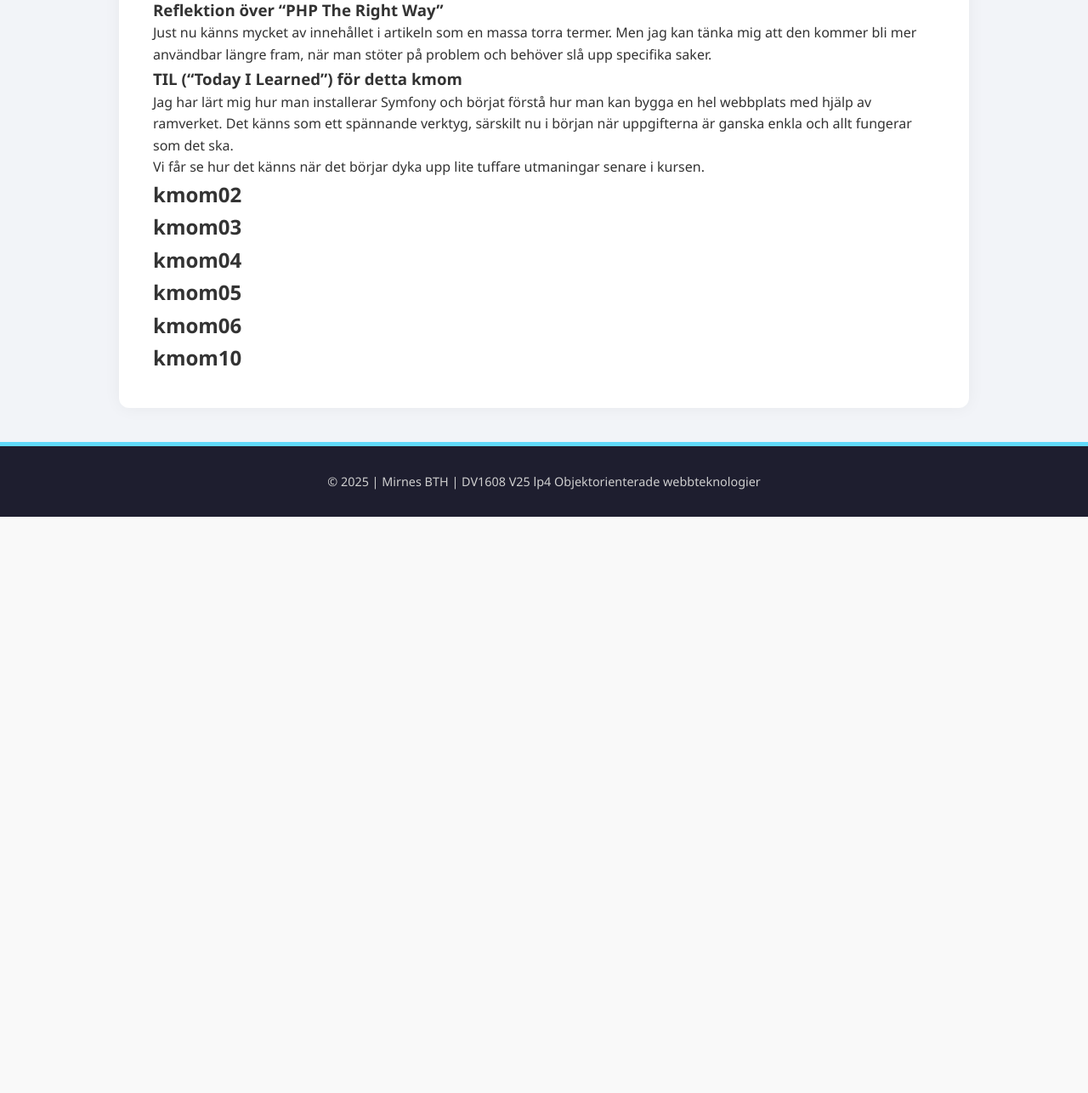
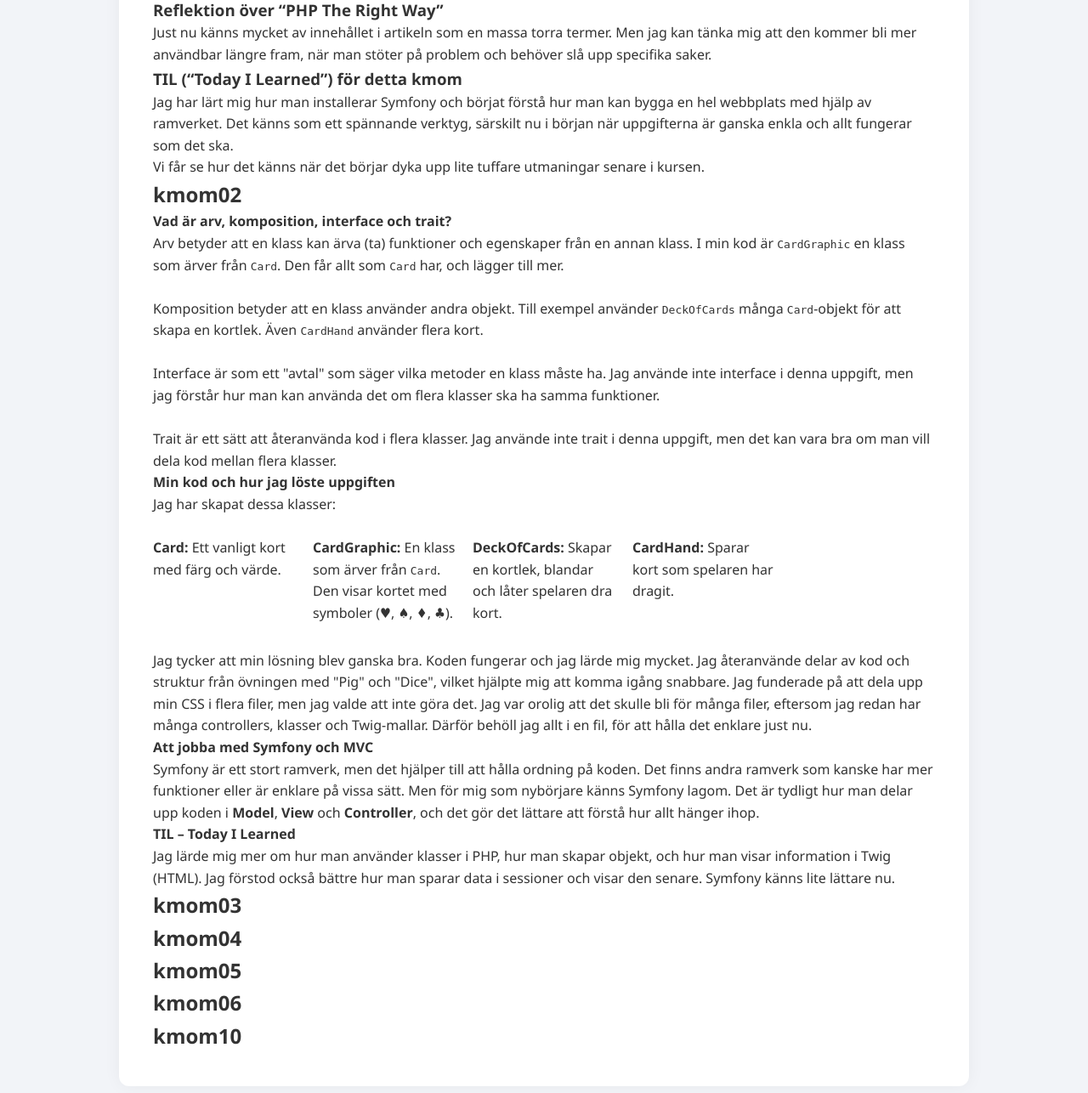
Before and after one commit to mirNNes/me-report, a Symfony app: template templates/report/index.html.twig in a window 1280 px wide. Shown: the part 848-2134 px from the top of the page at 85% size. Before the commit the page ends 1456 px from the top, so only its background shows below. Run offline with Twig, Linux system fonts and the light colour scheme; the template is opened without the code that fills it, so the values that code supplies are empty; style sheets or scripts are compiled from the project's sources; some libraries are stand-ins or nearby versions.

Commit message:
Uppdaterade redovisningstext för kmom02

```diff
--- a/templates/report/index.html.twig
+++ b/templates/report/index.html.twig
@@ -21,8 +21,43 @@ objektorientering fungerar i PHP. </p> <h3>PHPs modell för klasser och objekt
    lite tuffare utmaningar senare i kursen. </p>
     <section>
      <h2>kmom02</h2>
-    <p></p>
-    </section>
+<p>
+    <strong>Vad är arv, komposition, interface och trait?</strong><br>
+    Arv betyder att en klass kan ärva (ta) funktioner och egenskaper från en annan klass. I min kod är <code>CardGraphic</code> en klass som ärver från <code>Card</code>. Den får allt som <code>Card</code> har, och lägger till mer.<br><br>
+
+    Komposition betyder att en klass använder andra objekt. Till exempel använder <code>DeckOfCards</code> många <code>Card</code>-objekt för att skapa en kortlek. Även <code>CardHand</code> använder flera kort.<br><br>
+
+    Interface är som ett "avtal" som säger vilka metoder en klass måste ha. Jag använde inte interface i denna uppgift, men jag förstår hur man kan använda det om flera klasser ska ha samma funktioner.<br><br>
+
+    Trait är ett sätt att återanvända kod i flera klasser. Jag använde inte trait i denna uppgift, men det kan vara bra om man vill dela kod mellan flera klasser.
+</p>
+
+<p>
+    <strong>Min kod och hur jag löste uppgiften</strong><br>
+    Jag har skapat dessa klasser:<br><br>
+    <ul>
+        <li><strong>Card:</strong> Ett vanligt kort med färg och värde.</li>
+        <li><strong>CardGraphic:</strong> En klass som ärver från <code>Card</code>. Den visar kortet med symboler (♥, ♠, ♦, ♣).</li>
+        <li><strong>DeckOfCards:</strong> Skapar en kortlek, blandar och låter spelaren dra kort.</li>
+        <li><strong>CardHand:</strong> Sparar kort som spelaren har dragit.</li>
+    </ul>
+</p>
+
+<p>
+    Jag tycker att min lösning blev ganska bra. Koden fungerar och jag lärde mig mycket. Jag återanvände delar av kod och struktur från övningen med "Pig" och "Dice", vilket hjälpte mig att komma igång snabbare.
+    Jag funderade på att dela upp min CSS i flera filer, men jag valde att inte göra det. Jag var orolig att det skulle bli för många filer, eftersom jag redan har många controllers, klasser och Twig-mallar. Därför behöll jag allt i en fil, för att hålla det enklare just nu.
+</p>
+
+<p>
+    <strong>Att jobba med Symfony och MVC</strong><br>
+    Symfony är ett stort ramverk, men det hjälper till att hålla ordning på koden. Det finns andra ramverk som kanske har mer funktioner eller är enklare på vissa sätt. Men för mig som nybörjare känns Symfony lagom. Det är tydligt hur man delar upp koden i <strong>Model</strong>, <strong>View</strong> och <strong>Controller</strong>, och det gör det lättare att förstå hur allt hänger ihop.
+</p>
+
+<p>
+    <strong>TIL – Today I Learned</strong><br>
+    Jag lärde mig mer om hur man använder klasser i PHP, hur man skapar objekt, och hur man visar information i Twig (HTML). Jag förstod också bättre hur man sparar data i sessioner och visar den senare. Symfony känns lite lättare nu.
+</p>
+
     <section>
      <h2>kmom03</h2>
     <p></p>
```
